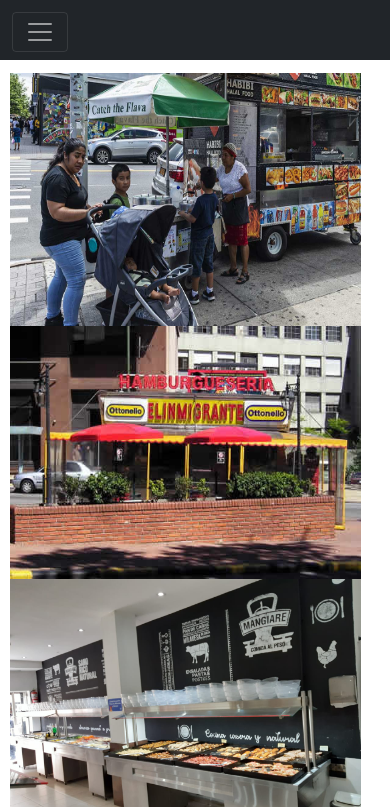
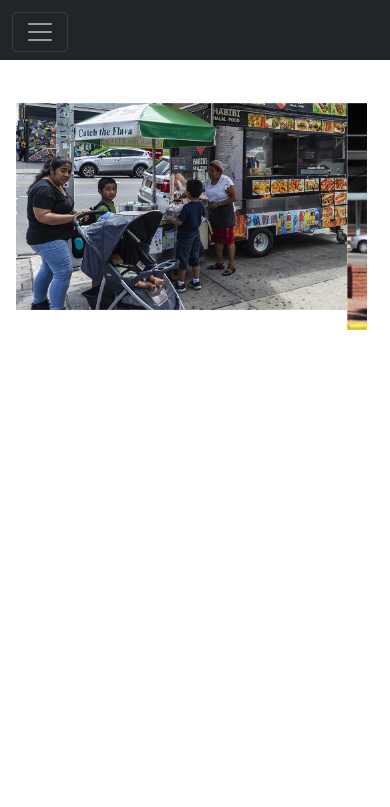
Before and after one commit to Fer11D/Codo-a-Codo, a plain HTML site: page clientes.html in a window 390 px wide. Shown: the part 37-844 px from the top of the page. Drawn offline with nearby package versions, Linux system fonts and the light colour scheme.

Commit message:
Se agregó el carrusel

```diff
--- a/clientes.html
+++ b/clientes.html
@@ -31,12 +31,36 @@
     </header>
 
     <main>
-        <img src="Imágenes/negocio1.jpg" alt="negocio comida 1">
-        <img src="Imágenes/negocio2.jpg" alt="negocio comida 2">
-        <img src="Imágenes/negocio3.jpg" alt="negocio comida 3">
-        <img src="Imágenes/negocio4.jpg" alt="negocio comida 4">
-        <img src="Imágenes/negocio5.jpg" alt="negocio comida 5">
-        <img src="Imágenes/negocio6.jpg" alt="negocio comida 6">
+        <div id="carouselExampleControls" class="carousel slide" data-bs-ride="carousel">
+            <div class="carousel-inner">
+              <div class="carousel-item active">
+                <img src="Imágenes/negocio1.jpg" class="d-block w-100" alt="negocio comida 1">
+              </div>
+              <div class="carousel-item">
+                <img src="Imágenes/negocio2.jpg" class="d-block w-100" alt="negocio comida 2">
+              </div>
+              <div class="carousel-item">
+                <img src="Imágenes/negocio3.jpg" class="d-block w-100" alt="negocio comida 3">
+              </div>
+              <div class="carousel-item">
+                <img src="Imágenes/negocio4.jpg" class="d-block w-100" alt="negocio comida 4">
+              </div>
+              <div class="carousel-item">
+                <img src="Imágenes/negocio5.jpg" class="d-block w-100" alt="negocio comida 5">
+              </div>
+              <div class="carousel-item">
+                <img src="Imágenes/negocio6.jpg" class="d-block w-100" alt="negocio comida 6">
+              </div>
+            </div>
+            <button class="carousel-control-prev" type="button" data-bs-target="#carouselExampleControls" data-bs-slide="prev">
+              <span class="carousel-control-prev-icon" aria-hidden="true"></span>
+              <span class="visually-hidden">Previous</span>
+            </button>
+            <button class="carousel-control-next" type="button" data-bs-target="#carouselExampleControls" data-bs-slide="next">
+              <span class="carousel-control-next-icon" aria-hidden="true"></span>
+              <span class="visually-hidden">Next</span>
+            </button>
+          </div>
     </main>
 
     <footer>
--- a/estilos.css
+++ b/estilos.css
@@ -95,13 +95,13 @@ main div form div{
 
 /* Imágenes de la página "Nuestros clientes" */
 
-main > img{
-    height: 30vh;
-    width: 30vw;
-    position: relative;
-    top: 25vh;
-    left: 4.5vw;
+#carouselExampleControls{
+    height: 50vh;
+    width: 50vw;
+    left: 25vw;
+    top: 5vh;
 }
+
 /* Configuración para sección sucursales */
 
 .suc1, .suc2, .suc3, .suc4{
@@ -145,13 +145,14 @@ footer{
     }
 
     /* Imágenes de la página "Nuestros clientes" */
-    main > img{
-        height: 30vh;
+    #carouselExampleControls{
+        height: 90vh;
         width: 90vw;
-        position: relative;
-        top: 1.5vh;
-        left: 2.5vw;
+        left: 4vw;
+        top: 5vh;
     }
+
+    /* FALTA CAMBIAR LA POSICION DE LOS BOTONES DE NAVEGACION DEL CARRUSEL, ESTAN MUY BAJOS */
 
     /* Configuración del body de la página Acerca de.... */
 
```
